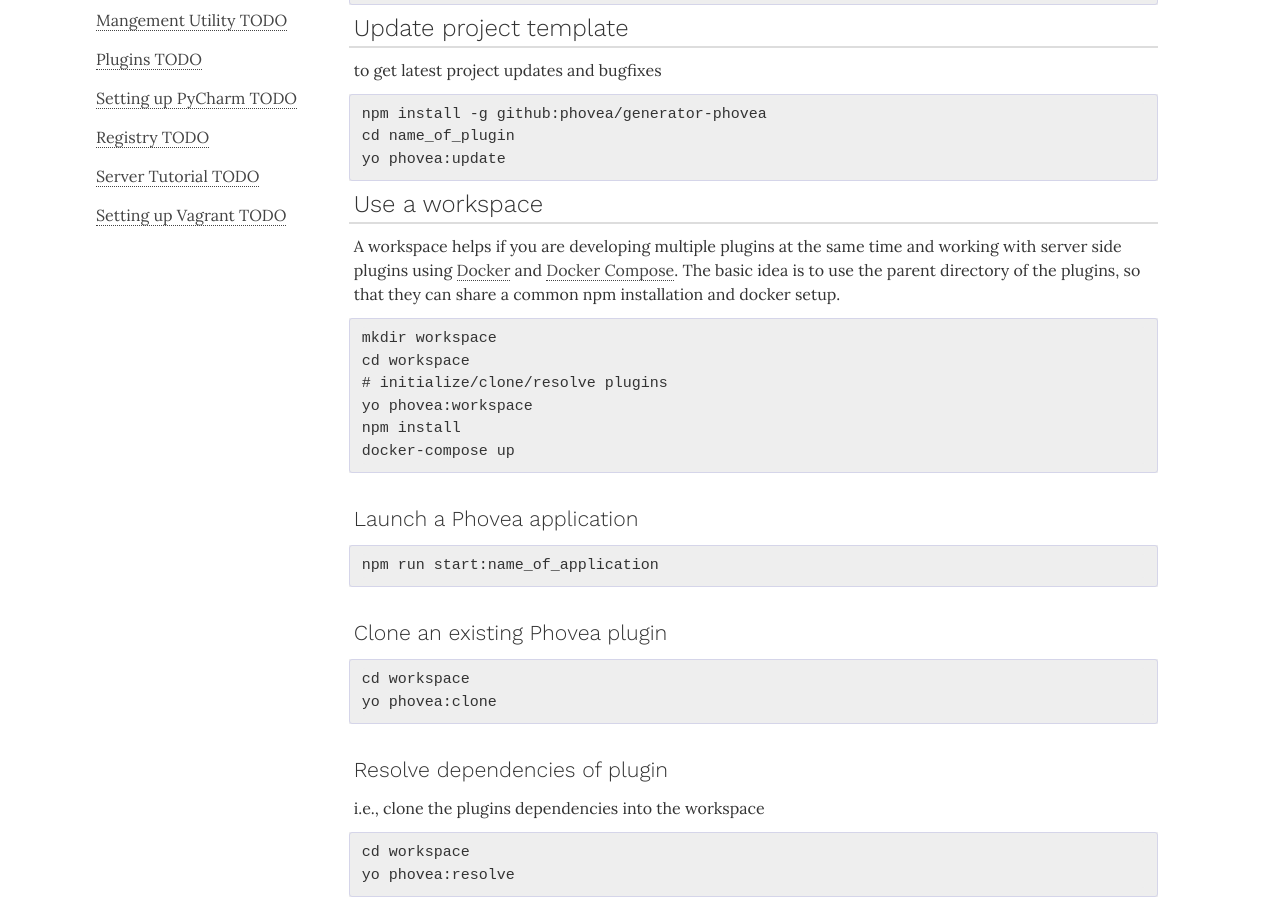
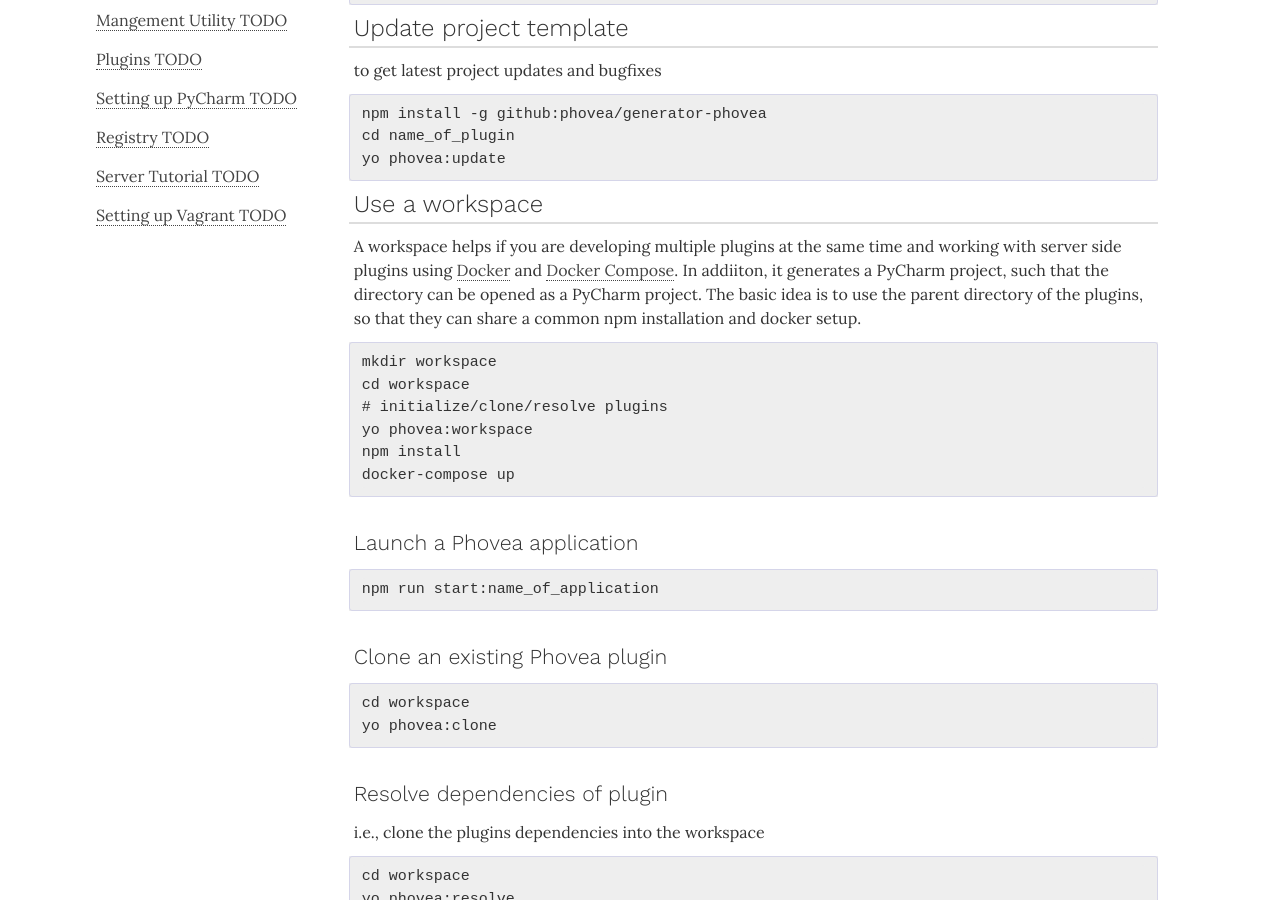
Before and after one commit to phovea/phovea.github.io, a Jekyll site: the page built from contributors/cheatsheet.md, in a window 1280 px wide and 900 px high, scrolled down 540 px. Built offline with Jekyll 4.4.1, drawn with Linux system fonts in a browser that asks for light colours; nearby versions of some CDN libraries; some web fonts are replaced.

Commit message:
Update cheatsheet.md

```diff
--- a/contributors/cheatsheet.md
+++ b/contributors/cheatsheet.md
@@ -44,7 +44,7 @@ Use a workspace
 --------------------
 
 A workspace helps if you are developing multiple plugins at the same time
-and working with server side plugins using [Docker](https://www.docker.com/) and [Docker Compose](https://www.docker.com/products/docker-compose).
+and working with server side plugins using [Docker](https://www.docker.com/) and [Docker Compose](https://www.docker.com/products/docker-compose). In addiiton, it generates a PyCharm project, such that the directory can be opened as a PyCharm project.
 The basic idea is to use the parent directory of the plugins, so that they can
 share a common npm installation and docker setup.
 
```
